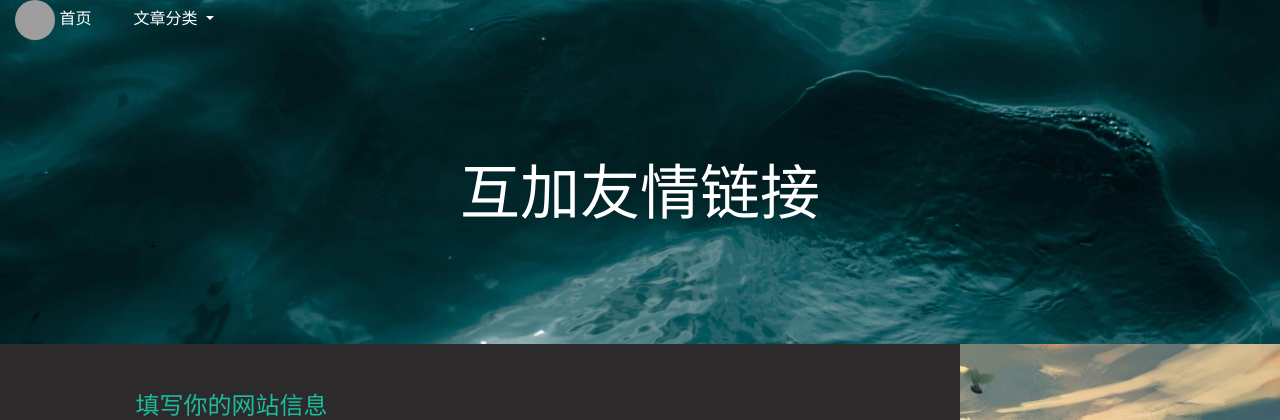
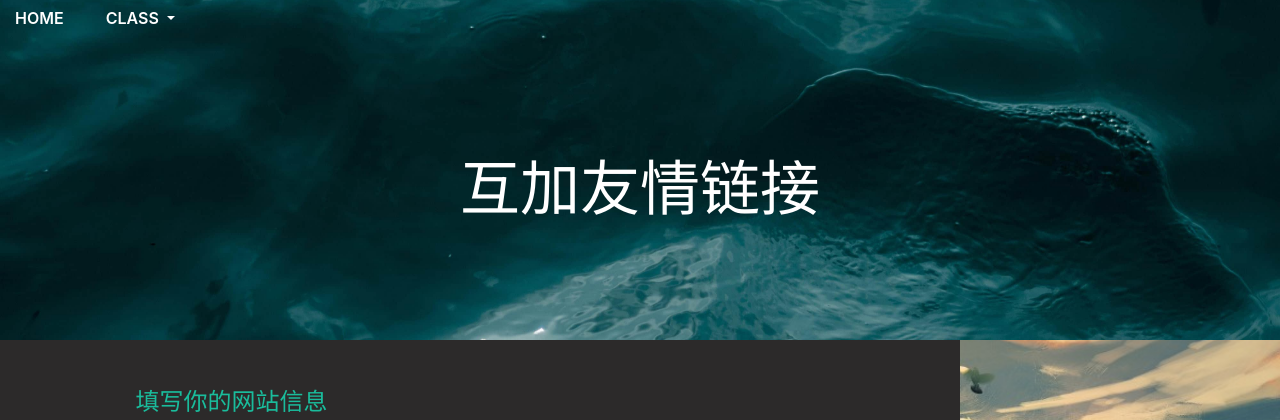
Before and after one commit to hopeaktian/blog-flask, a Flask app: page /addurl in a window 1280 px wide. Shown: the top 420 px of the page. Run offline with Flask 2, Linux system fonts and the light colour scheme; some libraries are stand-ins or nearby versions; grey boxes are pictures that could not be loaded.

Commit message:
change right-side and top href

```diff
--- a/app/templates/base.html
+++ b/app/templates/base.html
@@ -8,12 +8,12 @@
     <script src="/static/js/bootstrap.js"></script>
     <script src="/static/js/bootstrap.bundle.js"></script>
     <script src="/static/js/jquery-2.1.1.min.js"></script>
-    <link rel="stylesheet" href="https://use.fontawesome.com/releases/v5.5.0/css/all.css" integrity="sha384-B4dIYHKNBt8Bc12p+WXckhzcICo0wtJAoU8YZTY5qE0Id1GSseTk6S+L3BlXeVIU" crossorigin="anonymous">
     <script>
+        /* 设置body高度为屏幕高度*/
         setTimeout(function(){
             document.getElementsByTagName('body')[0].style.height = window.innerHeight+'px';
         },20);
-        <!-- 加载-->
+        <!-- 加载中-->
         document.onreadystatechange = function () {
             if(document.readyState === "complete"){
                 $("#loading").fadeOut();
@@ -72,7 +72,7 @@
             width: 844px;
             margin-right: auto;
             margin-left: auto;
-            padding-top: 90px;
+            padding-top: 60px;
             padding-bottom: 45px;
         }
         .center {
@@ -123,6 +123,12 @@
             margin: auto;
             background: url("/static/img/loding2.gif") no-repeat;
         }
+        .middle {
+            float: none;
+            display: inline-block;
+            vertical-align: middle;
+        }
+
 
 
 
@@ -139,22 +145,16 @@
 </div>
 
 <div class="container-fluid" style="{% block photo %}{% endblock photo %} background-repeat: no-repeat;background-size: cover">
-    <div class="row">
-        <div class="col-md-auto">
-            <a href="/" title="首页" id="home" onmouseover="func3()" onmouseout="func4()" style="color: white;text-decoration: none;" >
-{#                <button type="button" class="btn btn-secondary" aria-label="Left Align" onmouseover="func3()" onmouseout="func4()" style="background-color: inherit;border: 0px">#}
-{#                    <i id="home" class="fas fa-home" style="font-size: 24px; color: white"></i>#}
-{#                    <label style="color: white;font-size: inherit">主页</label>#}
-{#                    <img href="/static/img/logo.jpg">#}
-{#                </button>#}
-                <img src="/static/img/logo.jpg" style="width: 40px;height: 40px;border-radius:20px">
-                首页
+    <div class="row align-items-center">
+        <div class="col-md-auto align-items-center">
+            <a href="/" class="align-items-center" title="首页" id="home" onmouseover="func3()" onmouseout="func4()" style="color: white;font-weight: 600;text-decoration: none;" >
+                HOME
             </a>
         </div>
         <div class="col-md-auto">
             <div class="dropdown">
-                <button class="btn btn-secondary dropdown-toggle" style="background-color: inherit;border: 0px" type="button" onmouseover="func1()" onmouseout="func2()" id="dropdownMenu2" data-toggle="dropdown" aria-haspopup="true" aria-expanded="false">
-                    文章分类
+                <button class="btn btn-secondary dropdown-toggle" style="background-color: inherit;font-weight: 600;border: 0px" type="button" onmouseover="func1()" onmouseout="func2()" id="dropdownMenu2" data-toggle="dropdown" aria-haspopup="true" aria-expanded="false">
+                    CLASS
                 </button>
 
                 <div class="dropdown-menu" aria-labelledby="dropdownMenu2" id="menu" onmouseover="func1()" onmouseout="func2()">
```
Also changed, not shown: app/templates/index.html (+14 -7 lines).
